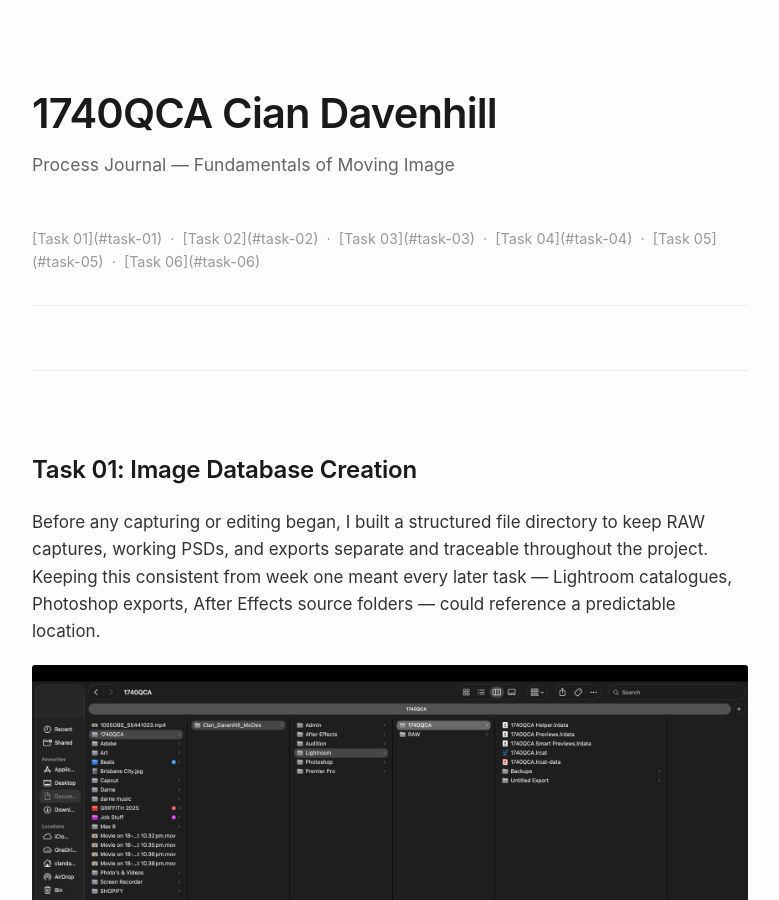
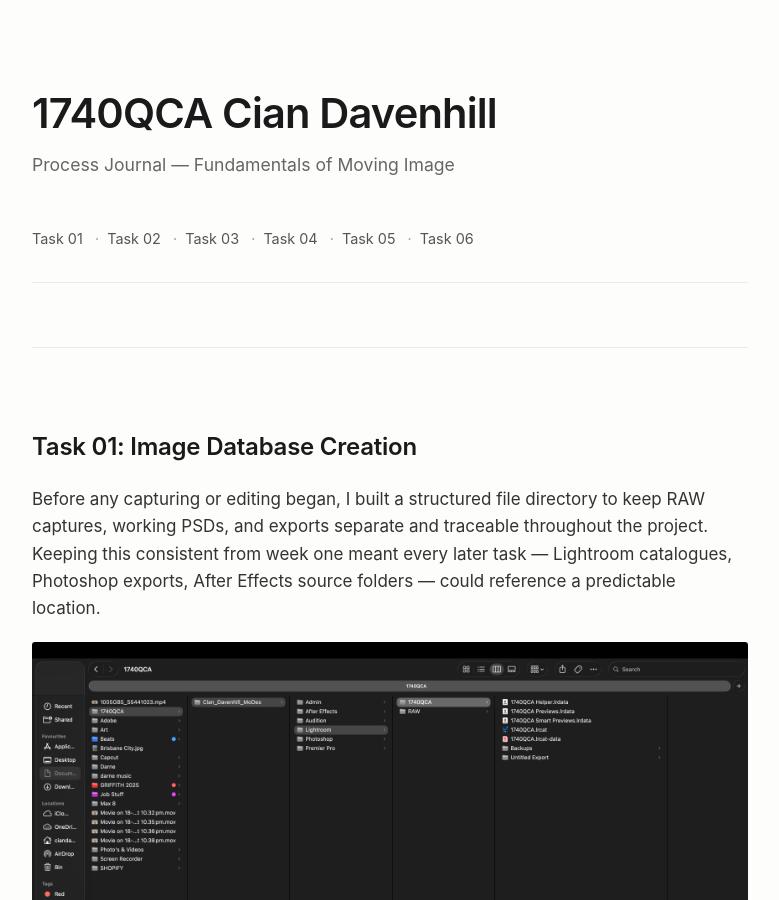
Before and after one commit to ciandavenhill/1740qca-cian-davenhill, a Jekyll site: the page built from index.md, in a window 1280 px wide and 900 px high. Shown: the whole window, without its empty margins (250-1029 px from the left). Built offline with Jekyll 4.4.1, drawn with Linux system fonts in a browser that asks for light colours.

Commit message:
Update index.md

```diff
--- a/index.md
+++ b/index.md
@@ -6,7 +6,7 @@ title: 1740QCA Cian Davenhill
 # 1740QCA Cian Davenhill
 <h3>Process Journal — Fundamentals of Moving Image</h3>
 
-<div class="nav">[Task 01](#task-01) &nbsp;·&nbsp; [Task 02](#task-02) &nbsp;·&nbsp; [Task 03](#task-03) &nbsp;·&nbsp; [Task 04](#task-04) &nbsp;·&nbsp; [Task 05](#task-05) &nbsp;·&nbsp; [Task 06](#task-06)</div>
+<div class="nav"><a href="#task-01">Task 01</a> &nbsp;·&nbsp; <a href="#task-02">Task 02</a> &nbsp;·&nbsp; <a href="#task-03">Task 03</a> &nbsp;·&nbsp; <a href="#task-04">Task 04</a> &nbsp;·&nbsp; <a href="#task-05">Task 05</a> &nbsp;·&nbsp; <a href="#task-06">Task 06</a></div>
 
 ---
 
```
